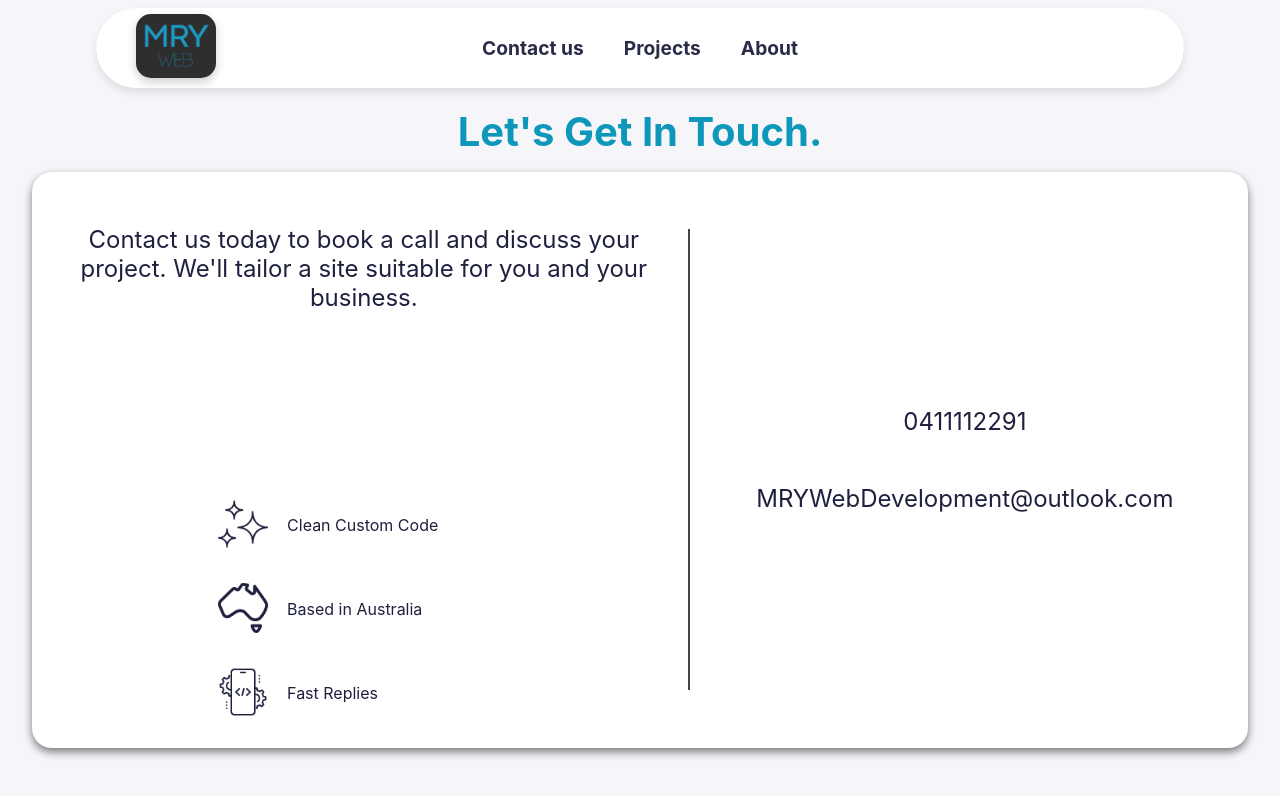
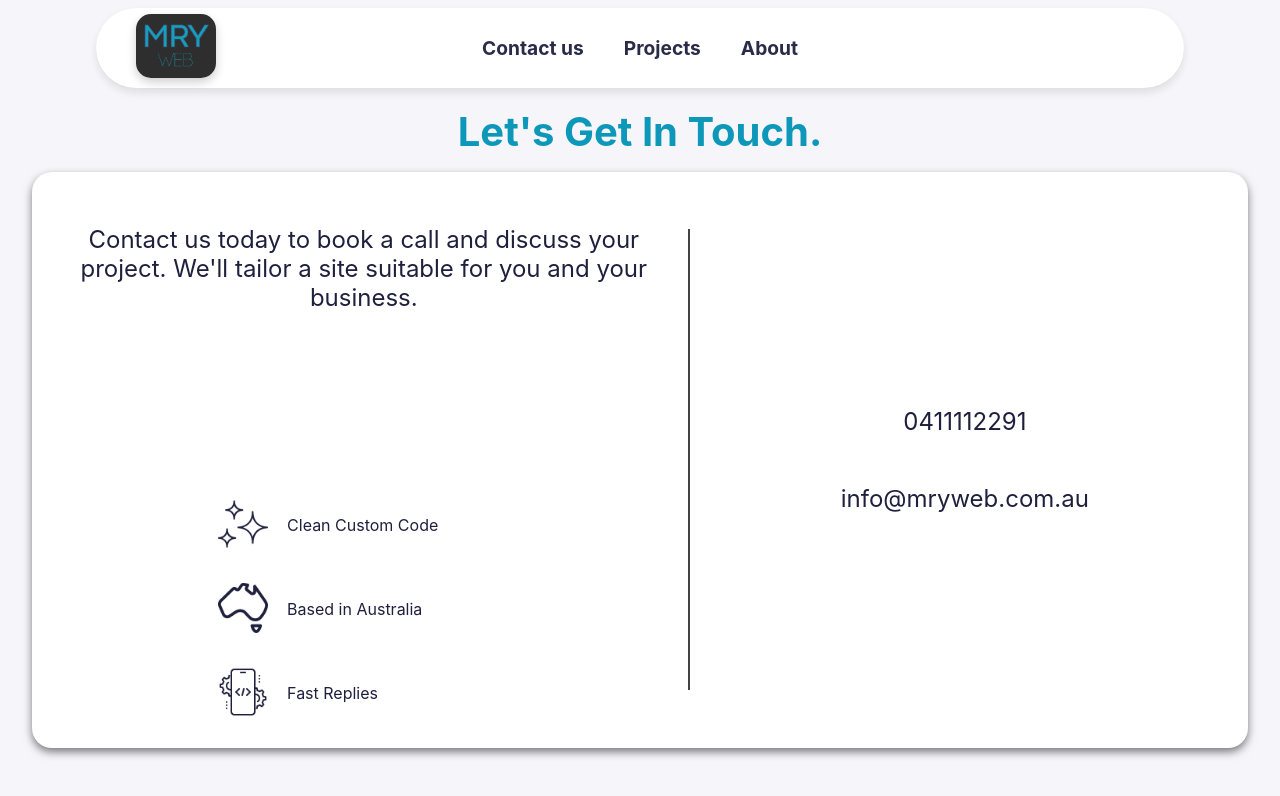
Before and after one commit to MosaabSaleem/MRYPortfolio, a React (Create React App) app in the folder mry_portfolio/: page /contact in a window 1280 px wide. Shown: the top 796 px of the page. Built offline with nearby package versions, Linux system fonts and the light colour scheme; a web font is replaced by a local one.

Commit message:
updated contact email

```diff
--- a/mry_portfolio/src/Contact.jsx
+++ b/mry_portfolio/src/Contact.jsx
@@ -29,7 +29,7 @@ export default function Contact() {
             <div className="ContactRight">
               {/* <p className="ContactText">Contact us to get started!</p> */}
               <p className="ContactDetails">0411112291</p>
-              <p className="ContactDetails">MRYWebDevelopment@outlook.com</p>
+              <p className="ContactDetails">info@mryweb.com.au</p>
             </div>
           </div>
         </div>
```
